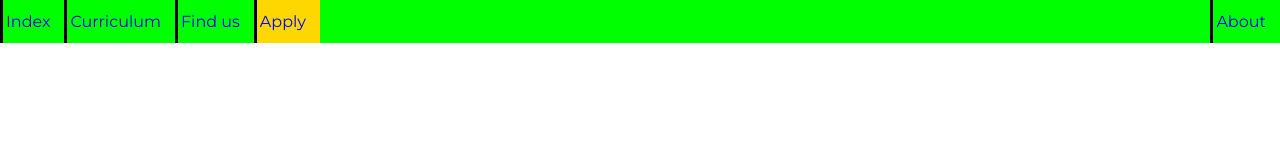
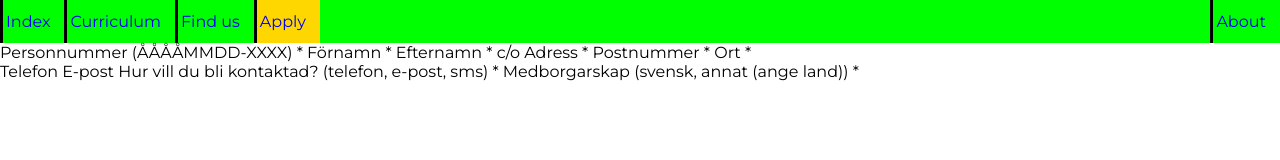
Before and after one commit to Ask-Lonnfalt/Slutprojekt, a plain HTML site: page apply.htm in a window 1280 px wide. Drawn offline with Linux system fonts and the light colour scheme.

Commit message:
Update apply.htm

```diff
--- a/apply.htm
+++ b/apply.htm
@@ -16,5 +16,24 @@
 		<li><a class="active" href="apply.htm">Apply</a></li>
 		<li><a href="about.htm">About</a></li>
 	</ul>
+	<div id="main-content">
+		<form>
+			<div>
+				Personnummer (ÅÅÅÅMMDD-XXXX) *
+				Förnamn *
+				Efternamn *
+				c/o
+				Adress *
+				Postnummer *
+				Ort *
+			</div>
+			<div>
+				Telefon
+				E-post
+				Hur vill du bli kontaktad? (telefon, e-post, sms) *
+				Medborgarskap (svensk, annat (ange land)) *
+			</div>
+		</form>
+	</div>
 </body>
 </html>
```
